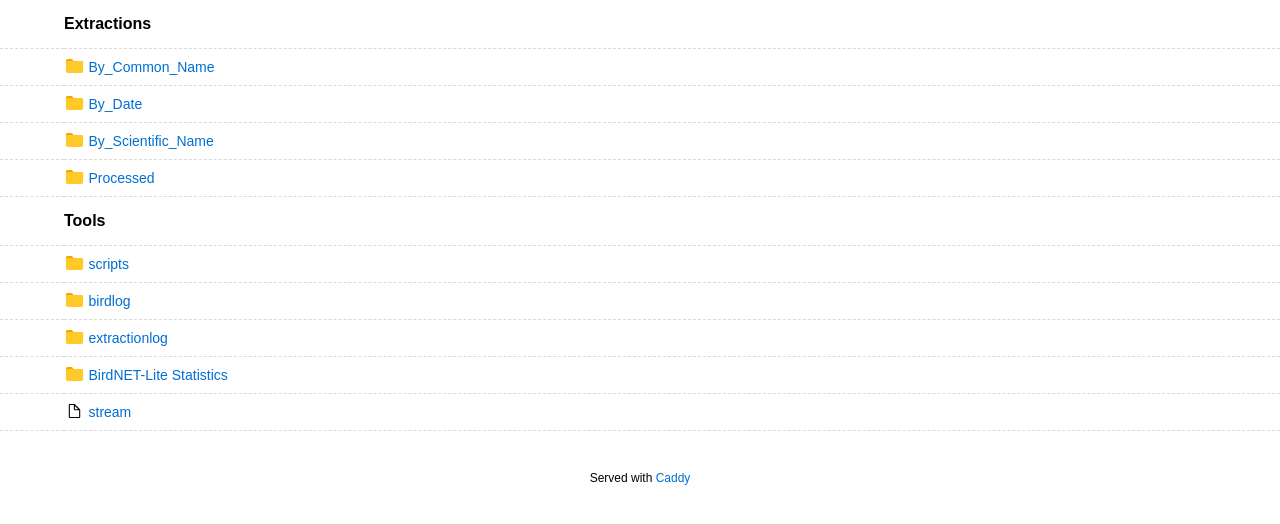
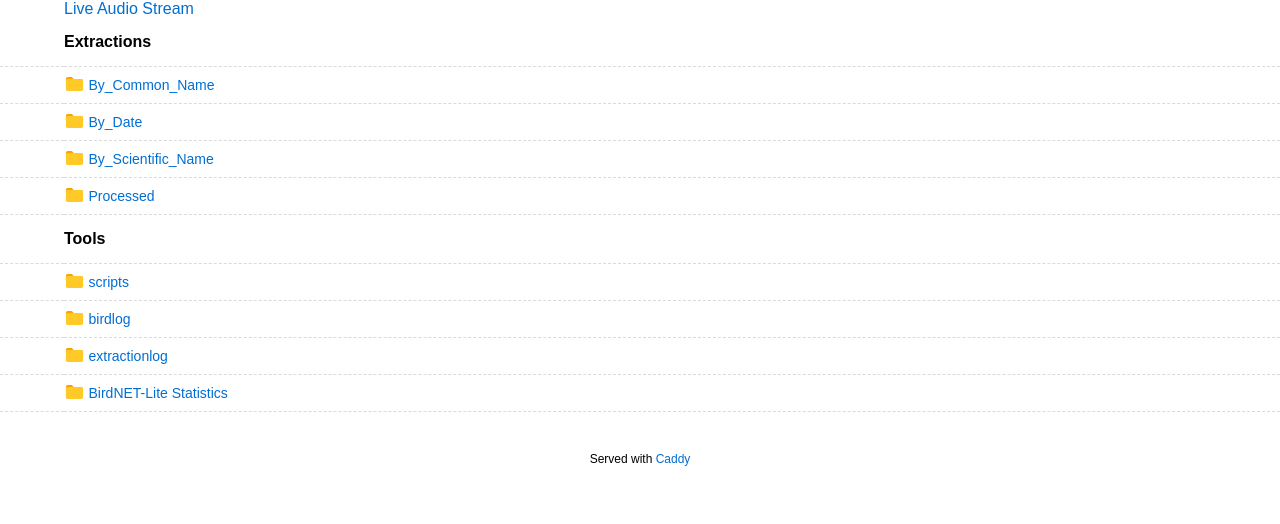
Before and after one commit to kahst/BirdNET-Lite, a Python web app: template templates/index.html in a window 1280 px wide. Shown: the part 63-587 px from the top of the page. Run offline with Jinja, Linux system fonts and the light colour scheme; the template is opened without the code that fills it, so the values that code supplies are empty.

Commit message:
cleaning up index.html

```diff
--- a/templates/index.html
+++ b/templates/index.html
@@ -55,6 +55,7 @@ h1 {
 }
 
 h2 {
+	padding-left: 5%;
 	font-size: 16px;
 	font-weight: normal;
 	white-space: nowrap;
@@ -321,6 +322,11 @@ footer {
 				<a href="">BirdNET-Lite System</a>
 			</h1>
 		</header>
+			<h2>
+				<a href="./stream">
+					<span class="name">Live Audio Stream</span>
+				</a>
+			</h2>
 		<main>
 			<div class="listing">
 				<table aria-describedby="summary">
@@ -418,16 +424,6 @@ footer {
 							</a>
 						</td>
 					</tr>
-
-					<tr class="file">
-						<td></td>
-						<td>
-							<a href="./stream">
-								<svg width="1.5em" height="1em" version="1.1" viewBox="0 0 265 323"><use xlink:href="#file"></use></svg>
-								<span class="name">stream</span>
-							</a>
-						</td>
-					</tr>
 					</tbody>
 				</table>
 			</div>
```
